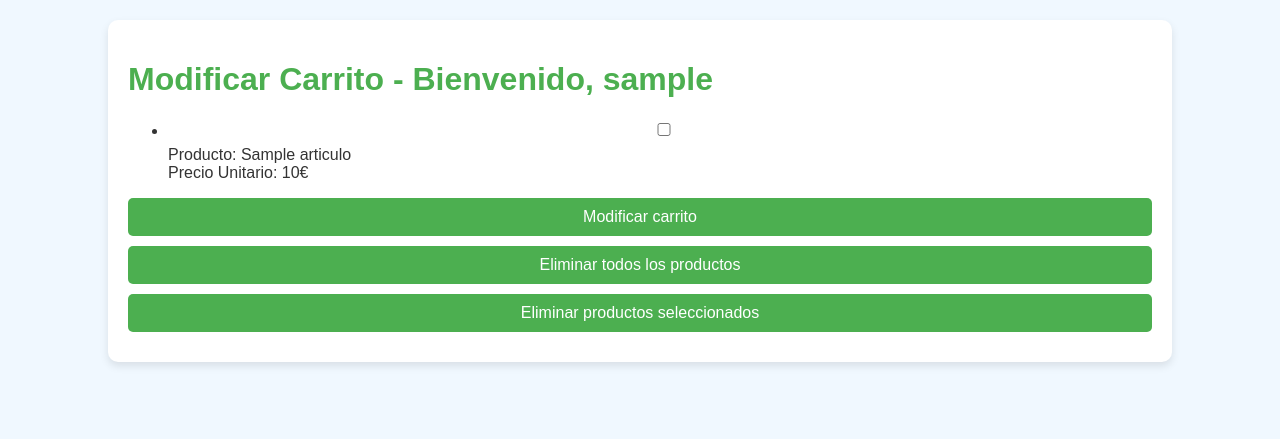
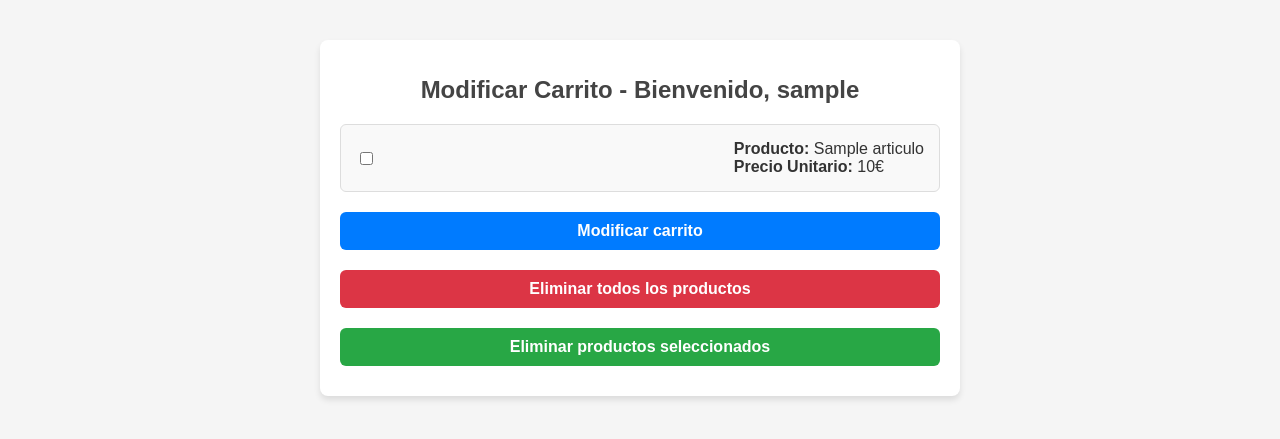
Before and after one commit to juaki0315/PracticaRedis, a Flask app: template templates/modify.html in a window 1280 px wide. Shown: the top 439 px of the page. Run offline with Flask 3, Linux system fonts and the light colour scheme; the template is opened without the code that fills it: most values are stand-ins (such as "Sample title", 1, 10 or a date in 2020).

Commit message:
estilos para la vista de modify pero siguen sin verse bien los noombres

```diff
--- a/templates/modify.html
+++ b/templates/modify.html
@@ -4,7 +4,99 @@
     <meta charset="UTF-8">
     <meta name="viewport" content="width=device-width, initial-scale=1.0">
     <title>Modificar Carrito</title>
-    <link rel="stylesheet" href="{{ url_for('static', filename='style.css') }}">
+    <style>
+        /* Estilos generales */
+        body {
+            font-family: 'Arial', sans-serif;
+            margin: 0;
+            padding: 0;
+            background-color: #f5f5f5;
+            color: #333;
+        }
+
+        .container {
+            max-width: 600px;
+            margin: 40px auto;
+            background-color: #fff;
+            padding: 20px;
+            border-radius: 8px;
+            box-shadow: 0 4px 6px rgba(0, 0, 0, 0.1);
+        }
+
+        h1 {
+            font-size: 24px;
+            color: #444;
+            text-align: center;
+            margin-bottom: 20px;
+        }
+
+        ul {
+            list-style: none;
+            padding: 0;
+            margin: 0;
+        }
+
+        li {
+            padding: 15px;
+            margin-bottom: 10px;
+            border: 1px solid #ddd;
+            border-radius: 6px;
+            background-color: #f9f9f9;
+            display: flex;
+            justify-content: space-between;
+            align-items: center;
+        }
+
+        li input[type="checkbox"] {
+            margin-right: 10px;
+        }
+
+        button {
+            width: 100%;
+            padding: 10px 15px;
+            margin: 10px 0;
+            font-size: 16px;
+            font-weight: bold;
+            color: #fff;
+            background-color: #007BFF;
+            border: none;
+            border-radius: 6px;
+            cursor: pointer;
+            transition: background-color 0.3s ease;
+        }
+
+        button:hover {
+            background-color: #0056b3;
+        }
+
+        button[name="delete_all"] {
+            background-color: #dc3545;
+        }
+
+        button[name="delete_all"]:hover {
+            background-color: #a71d2a;
+        }
+
+        button[name="delete_selected"] {
+            background-color: #28a745;
+        }
+
+        button[name="delete_selected"]:hover {
+            background-color: #1e7e34;
+        }
+
+        /* Responsivo */
+        @media (max-width: 600px) {
+            li {
+                flex-direction: column;
+                align-items: flex-start;
+            }
+
+            li input[type="checkbox"] {
+                margin-bottom: 5px;
+            }
+        }
+    </style>
 </head>
 <body>
     <div class="container">
@@ -16,8 +108,10 @@
                 {% for product in cart %}
                     <li>
                         <input type="checkbox" name="delete_items" value="{{ loop.index0 }}">
-                        Producto: {{ product['articulo'] }} <br>
-                        Precio Unitario: {{ product['precio_unitario'] }}€
+                        <div>
+                            <strong>Producto:</strong> {{ product['articulo'] }} <br>
+                            <strong>Precio Unitario:</strong> {{ product['precio_unitario'] }}€
+                        </div>
                     </li>
                 {% endfor %}
             </ul>
```
